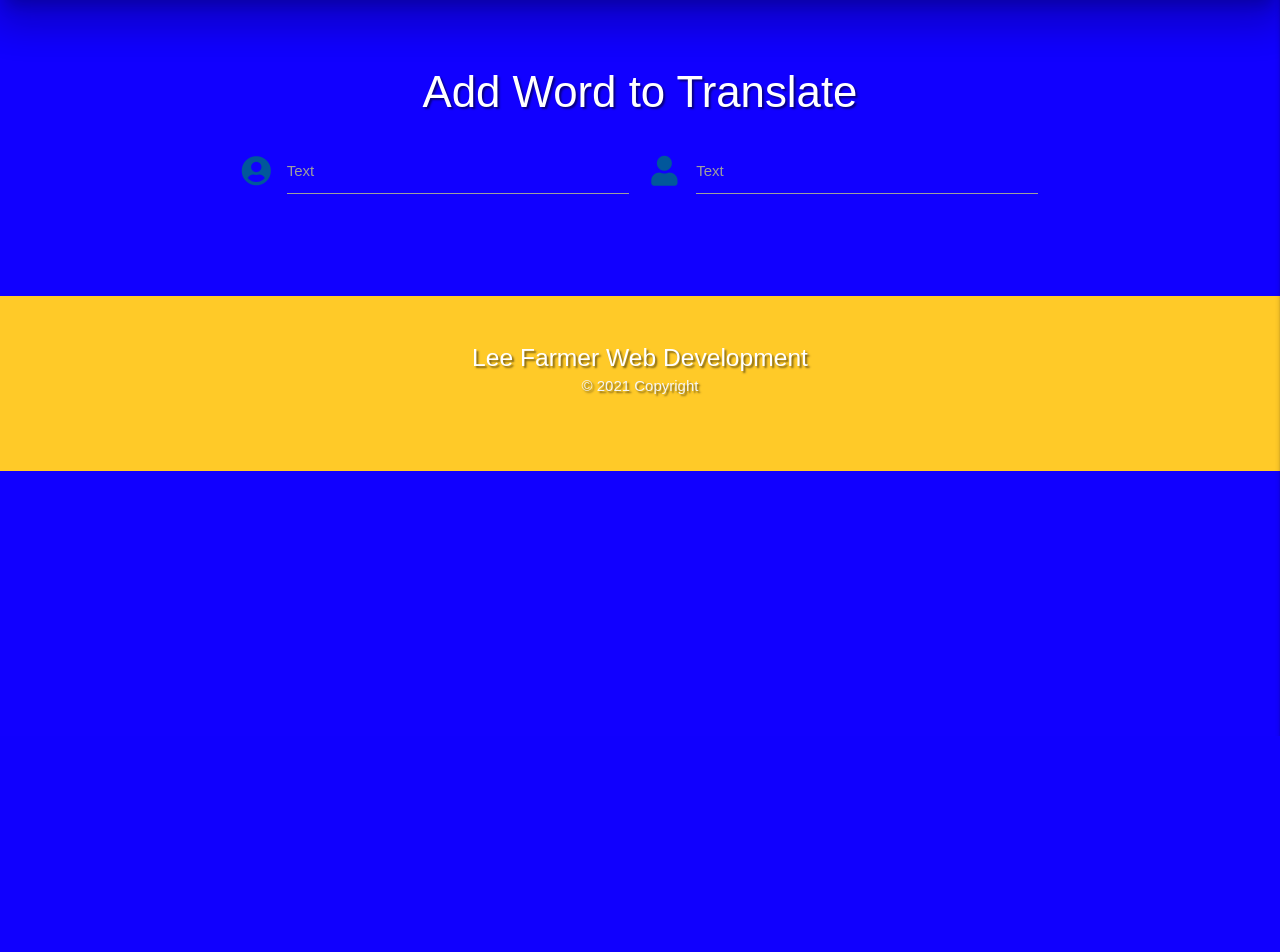
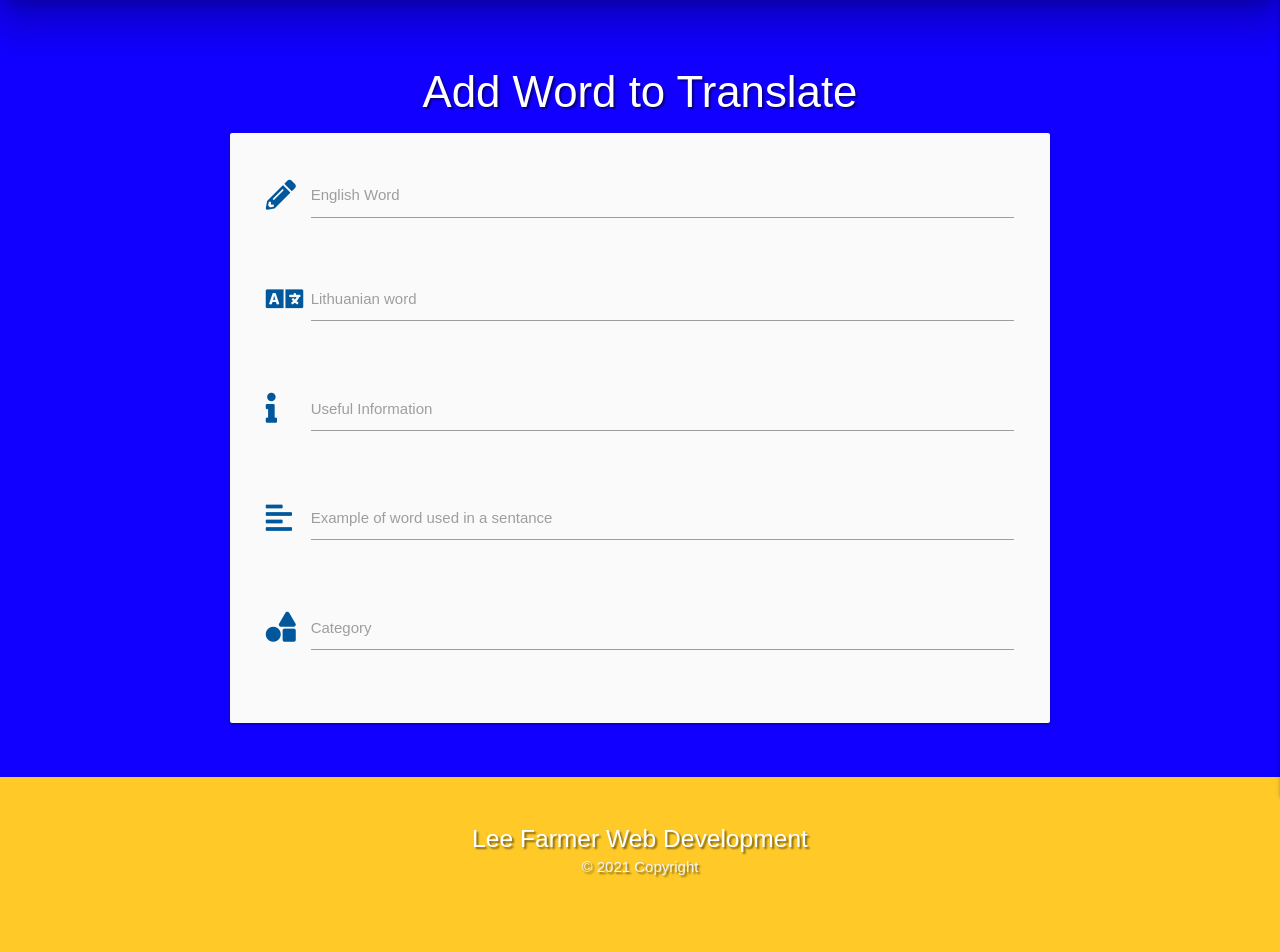
Before and after one commit to Leefarmer83/Translate-It, a Flask app: page /add_words in a window 1280 px wide. Shown: the part 64-1016 px from the top of the page. Before the commit the page ends 800 px from the top, so only its background shows below. Run offline with Flask 2, Linux system fonts and the light colour scheme; some libraries are stand-ins or nearby versions; some web fonts are replaced.

Commit message:
added word input fields

```diff
--- a/templates/add_words.html
+++ b/templates/add_words.html
@@ -3,20 +3,48 @@
 
     <h3 class="white-text text-darken-4 text-shadow center-align">Add Word to Translate</h3>
 
-    <div class="row">
+    <div class="row card-panel grey lighten-5">
         <form class="col s12" method="POST" action="">
             <div class="row">
-                <div class="input-field col s6">
-                    <i class="fas fa-user-circle prefix light-blue-text text-darken-4"></i>
-                    <input id="icon_prefix" type="text" class="validate">
-                    <label for="icon_prefix">Text</label>
-                </div>
-                <div class="input-field col s6">
-                    <i class="fas fa-user prefix light-blue-text text-darken-4"></i>
-                    <input id="icon_telephone" type="tel" class="validate">
-                    <label for="icon_telephone">Text</label>
+                <div class="input-field col s12">
+                    <i class="fas fa-pencil-alt prefix light-blue-text text-darken-4"></i>
+                    <input id="eng_word" name="eng_word" minlength="1" maxlength="50"
+                        type="text" class="validate" required>
+                    <label for="eng_word">English Word</label>
                 </div>
             </div>
+            <div class="row">
+                <div class="input-field col s12">
+                    <i class="fas fa-language prefix light-blue-text text-darken-4"></i>
+                    <textarea id="lt_word" name="lt_word" minlength="1"
+                        maxlength="50" class="materialize-textarea validate" required></textarea>
+                    <label for="lt_word">Lithuanian word</label>
+                </div>
+            </div>
+            <div class="row">
+                <div class="input-field col s12">
+                    <i class="fas fa-info prefix light-blue-text text-darken-4"></i>
+                    <textarea id="helpful_info" name="helpful_info" minlength="5"
+                        maxlength="300" class="materialize-textarea validate" required></textarea>
+                    <label for="helpful_info">Useful Information</label>
+                </div>
+            </div>
+            <div class="row">
+                <div class="input-field col s12">
+                    <i class="fas fa-align-left prefix light-blue-text text-darken-4"></i>
+                    <textarea id="used_in_sentence" name="used_in_sentence" minlength="5"
+                        maxlength="300" class="materialize-textarea validate" required></textarea>
+                    <label for="used_in_sentence">Example of word used in a sentance</label>
+                </div>
+            </div>
+			<div class="row">
+				<div class="input-field col s12">
+                    <i class="fas fa-shapes prefix light-blue-text text-darken-4"></i>
+                    <textarea id="category_name" name="category_name" minlength="5"
+                        maxlength="50" class="materialize-textarea validate" required></textarea>
+                    <label for="category_name">Category</label>
+                </div>
+			</div>
         </form>
     </div>
 
```
